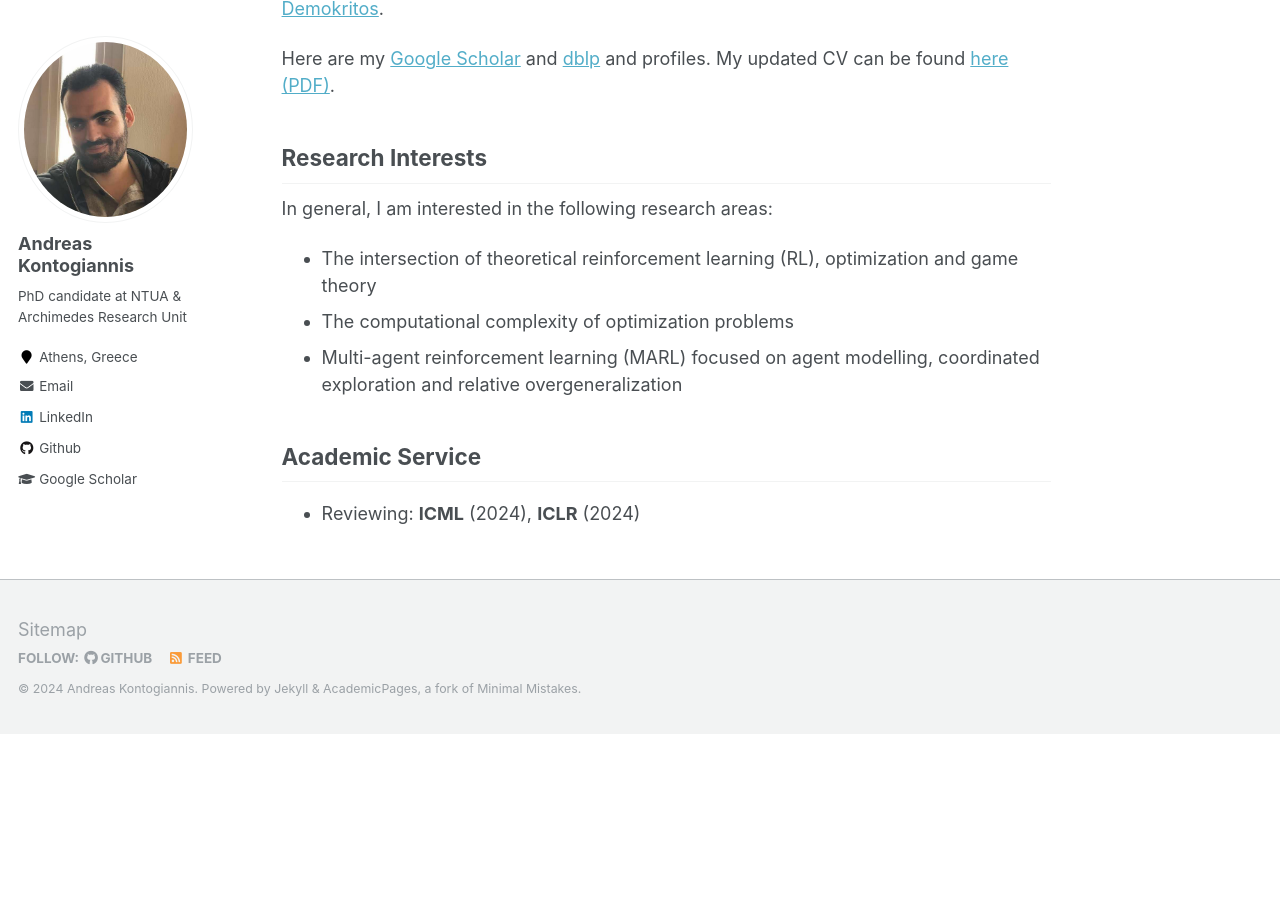
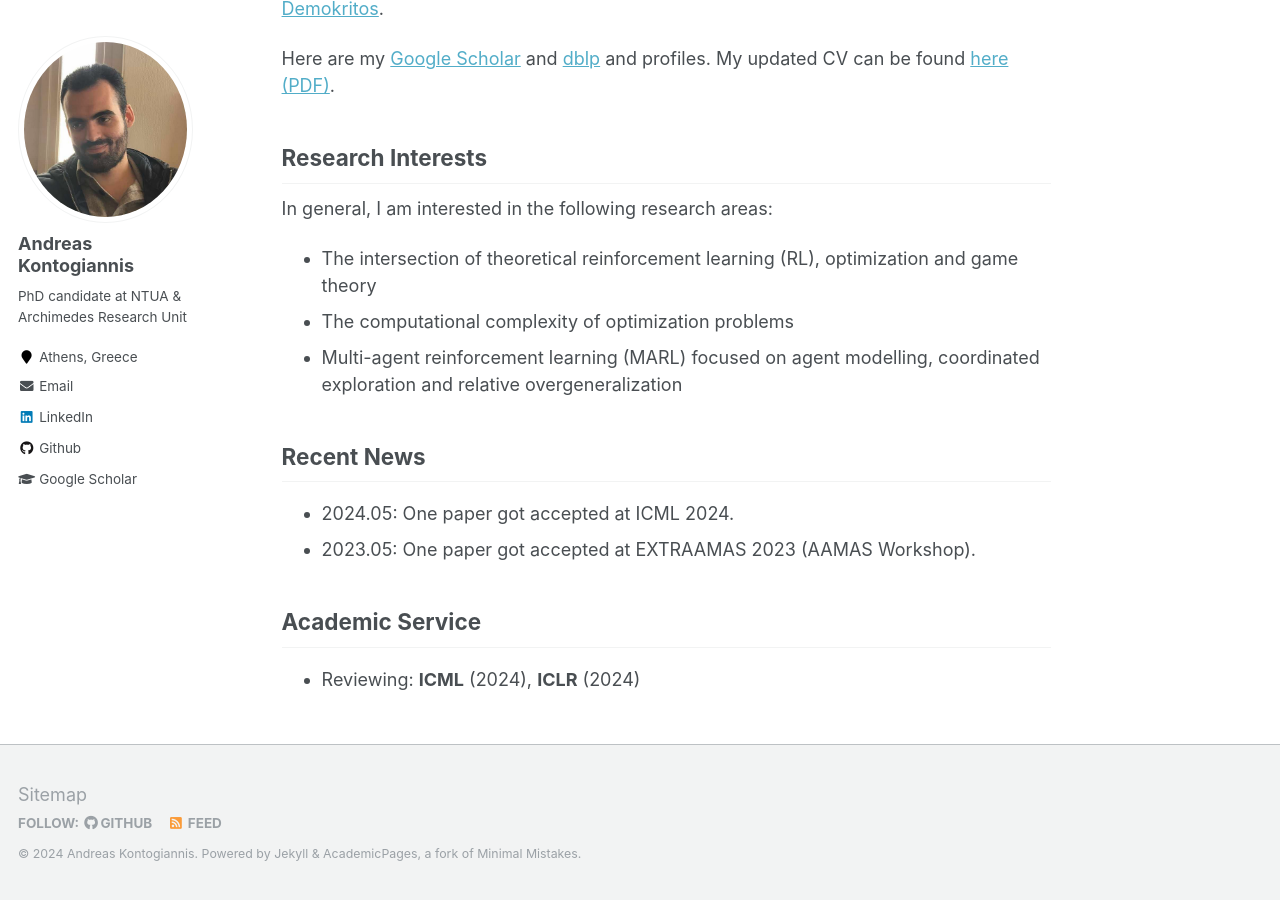
Before and after one commit to ddaedalus/ddaedalus.github.io, a Jekyll site: the page built from _pages/about.md, in a window 1280 px wide and 900 px high, scrolled down 526 px. Built offline with Jekyll 4.4.1, drawn with Linux system fonts in a browser that asks for light colours; before the commit the page ends 1260 px from its top, so only the background shows below that.

Commit message:
Update about.md

```diff
--- a/_pages/about.md
+++ b/_pages/about.md
@@ -21,5 +21,9 @@ In general, I am interested in the following research areas:
 * The computational complexity of optimization problems
 * Multi-agent reinforcement learning (MARL) focused on agent modelling, coordinated exploration and relative overgeneralization
 
+## Recent News
+- 2024.05: One paper got accepted at ICML 2024.
+- 2023.05: One paper got accepted at EXTRAAMAS 2023 (AAMAS Workshop).
+
 ## Academic Service
 * Reviewing: **ICML** (2024), **ICLR** (2024)
```
